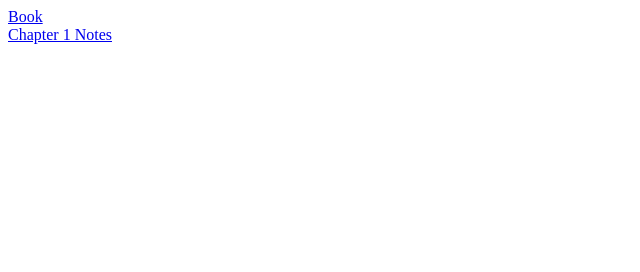
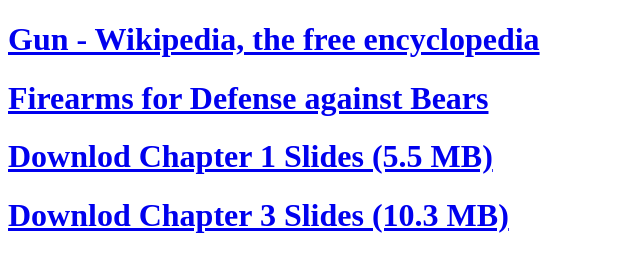
Before and after one commit to evaylu/y-lu.github.io, a plain HTML site: page project.html in a window 1280 px wide. Shown: the whole page, without its empty margins (0-640 px from the left). Drawn offline with Linux system fonts and the light colour scheme.

Commit message:
added files for 112 project presentation

```diff
--- a/project.html
+++ b/project.html
@@ -8,9 +8,19 @@
 </head>
 
 <body>
-    <a href="http://bayanbox.ir/view/4177858657730907268/introduction-to-algorithms-3rd-edition.pdf">Book</a>
-</br>
-    <a href="Chapter_1_V6.1.ppt">Chapter 1 Notes</a>
+<h1>
+    <a href="https://en.wikipedia.org/wiki/Gun">Gun - Wikipedia, the free encyclopedia</a>
+</h1>
+<h1>
+    <a href="http://www.chuckhawks.com/firearms_defense_bears.htm">Firearms for Defense against Bears</a>
+</h1>
+<h1>
+    <a href="Chapter_1_V6.1.ppt">Downlod Chapter 1 Slides (5.5 MB)</a>
+</h1>
+
+<h1>
+    <a href="Chapter_3_V6.01.ppt">Downlod Chapter 3 Slides (10.3 MB)</a>
+</h1>
 </body>
 
 </html>
```
Also changed, not shown: 1 other file.
